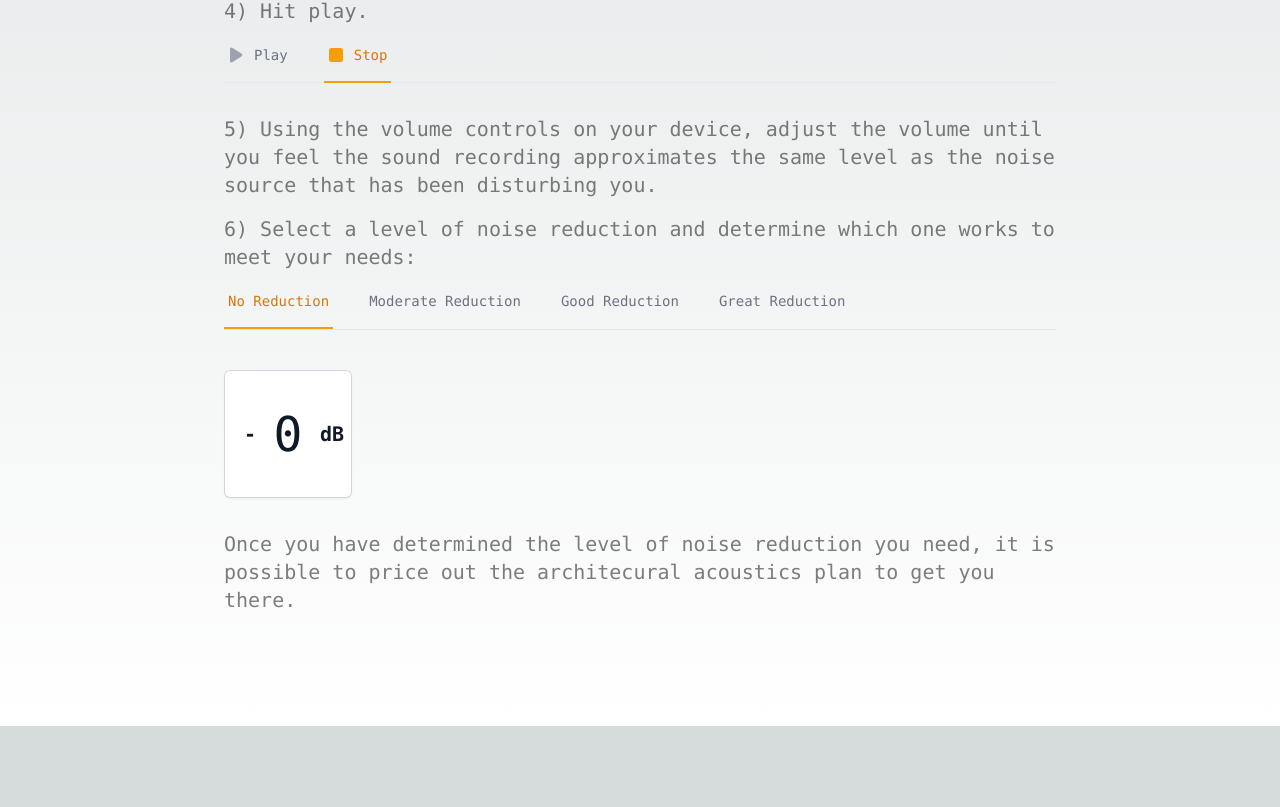
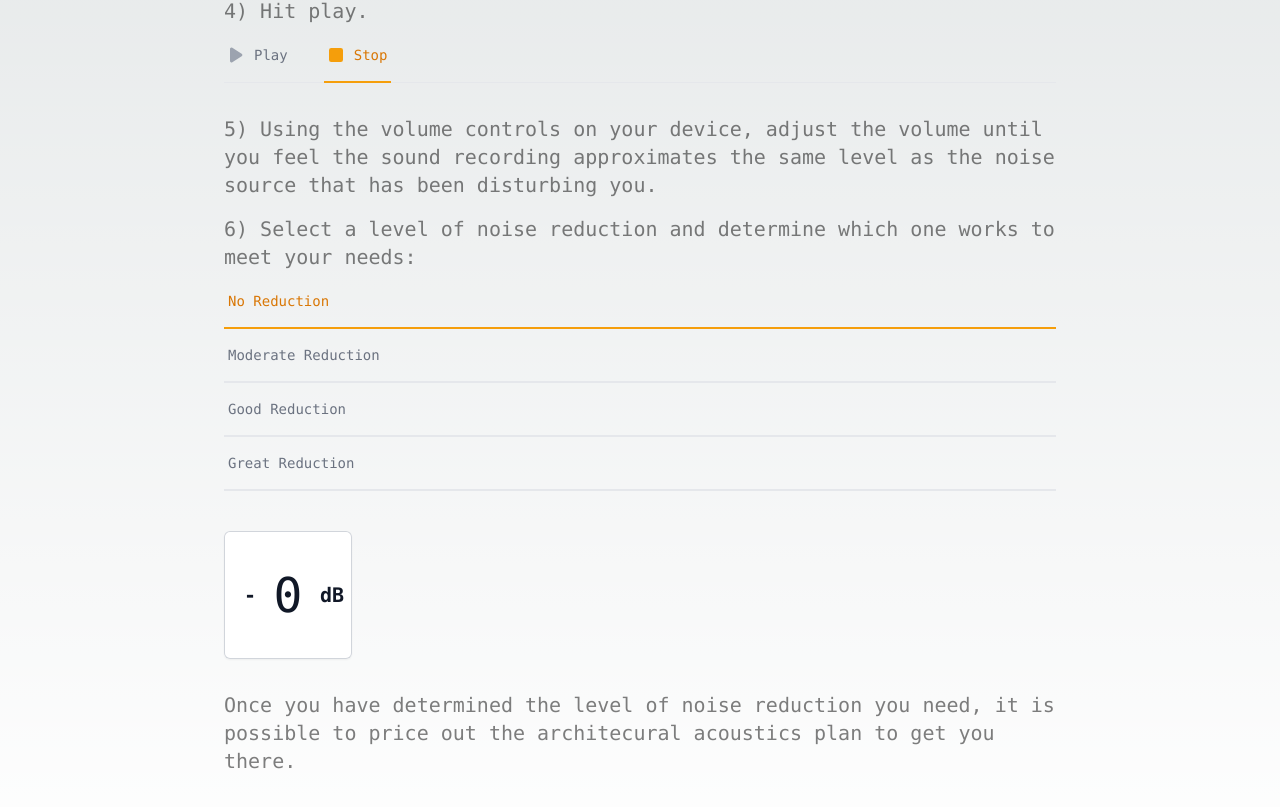
Before and after one commit to mtcolvard/banc_client_noise_simulation_tool, a Next.js app: page / in a window 1280 px wide. Shown: the part 756-1563 px from the top of the page. Before the commit the page ends 1482 px from the top, so only its background shows below. Built offline with nearby package versions, Linux system fonts and the light colour scheme; no server answers.

Commit message:
improved underlining for highlighted items

```diff
--- a/app/page.js
+++ b/app/page.js
@@ -89,7 +89,7 @@ export default function Home() {
             Lee Brenner&rsquo;s Noise Abatement Simulator
         </p>
       </div>
-      <div className="md:mt-12 mb-32 grid  lg:mb-0  lg:text-left font-mono">
+      <div className="mt-4 md:mt-12 mb-32 grid  lg:mb-0  lg:text-left font-mono">
         <p className={`mb-6 text-xl opacity-50`}>
           Different levels of noise reduction in a soundproofing remodeling project, involve radically different solutions and costs.
         </p>
--- a/components/dbReductionTabs.js
+++ b/components/dbReductionTabs.js
@@ -31,7 +31,7 @@ export default function DbReductionTabs({ sendDbReductionTab, isDisabled } ) {
     <div>
       <div >
         <div className="border-b border-gray-200 ">
-          <div className="-mb-px md:space-x-8 flex flex-col md:inline divide-y md:divide-y-0 divide-gray-200" >
+          <div className="-mb-px  flex flex-col  " >
             {noiseReduction.map((tab) => (
               <button
                 key={tab.name}
@@ -40,11 +40,11 @@ export default function DbReductionTabs({ sendDbReductionTab, isDisabled } ) {
                 className={classNames(
                   tab.current
                     ? 'border-amber-500 text-amber-600'
-                    : 'border-transparent text-gray-500 hover:border-gray-300 hover:text-gray-700',
-                  'group inline-flex items-center border-y-2 md:border-y-0 md:border-b-2  py-4 px-1 text-sm font-medium'
+                    : 'text-gray-500 hover:border-gray-300 hover:text-gray-700',
+                  'group inline-flex items-center border-b-2   py-4 px-1 text-sm font-medium'
                 )}
-              >
-                {tab.name}
+             >
+                <span>{tab.name}</span>
               </button>
             ))}
           </div>
```
